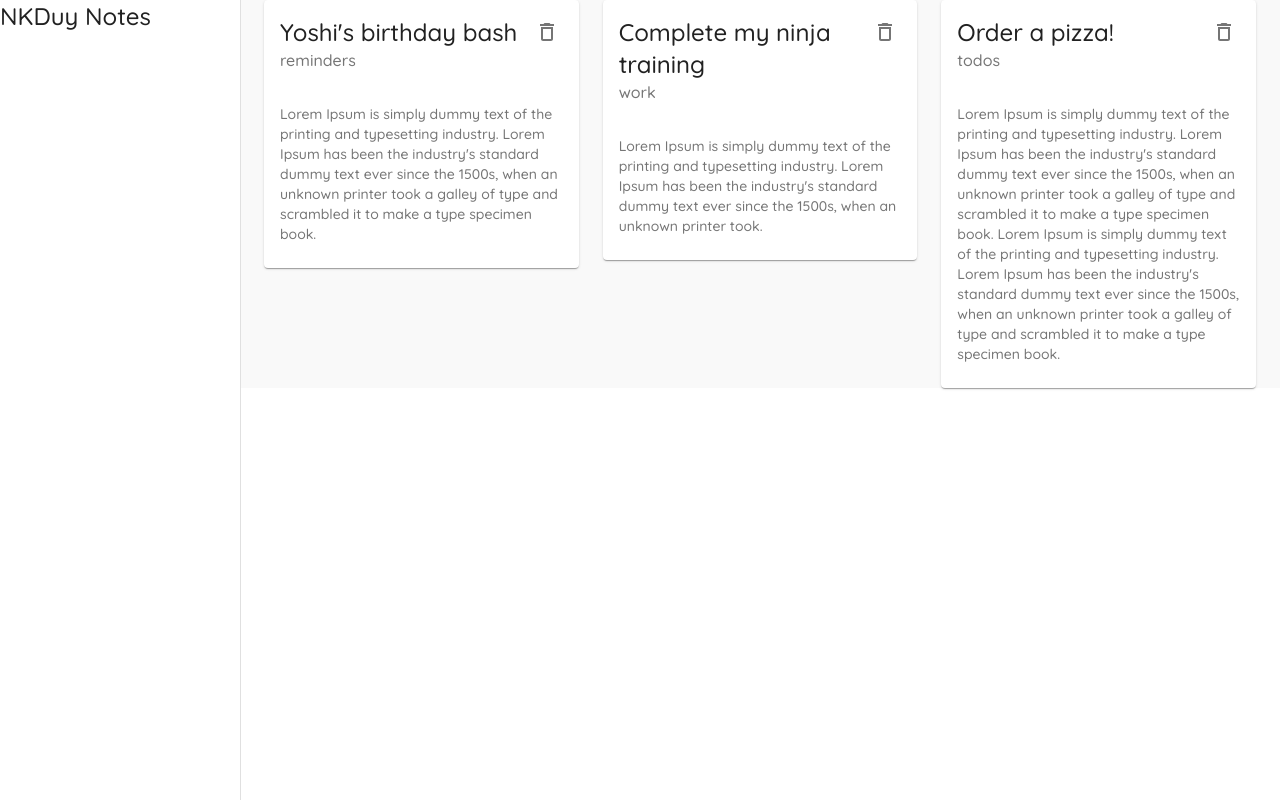
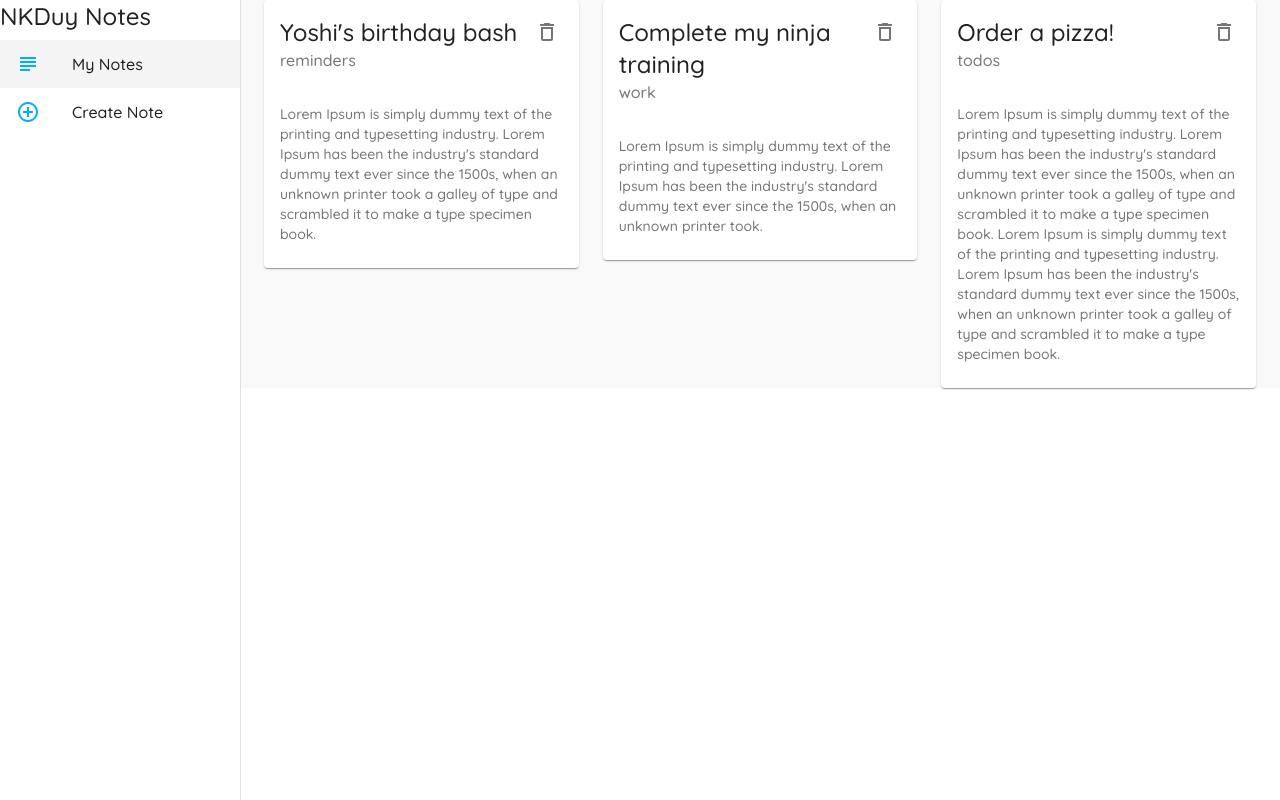
Before and after one commit to khanhduy1407/material-ui-tutorial, a React (Create React App) app: page / in a window 1280 px wide. Built offline with nearby package versions, Linux system fonts and the light colour scheme; data requests are answered from the project's data file.

Commit message:
Lists & List Items

```diff
--- a/src/components/Layout.js
+++ b/src/components/Layout.js
@@ -1,7 +1,13 @@
 import React from 'react'
+import { useHistory, useLocation } from 'react-router-dom'
 import { makeStyles } from '@material-ui/core'
 import Drawer from '@material-ui/core/Drawer'
 import Typography from '@material-ui/core/Typography'
+import List from '@material-ui/core/List'
+import ListItem from '@material-ui/core/ListItem'
+import ListItemIcon from '@material-ui/core/ListItemIcon'
+import ListItemText from '@material-ui/core/ListItemText'
+import { SubjectOutlined, AddCircleOutlineOutlined } from '@material-ui/icons'
 
 const drawerWidth = 240
 
@@ -18,11 +24,29 @@
   },
   root: {
     display: 'flex'
+  },
+  active: {
+    backgroundColor: "#f4f4f4"
   }
 })
 
 export default function Layout({ children }) {
   const classes = useStyle()
+  const history = useHistory()
+  const location = useLocation()
+
+  const menuItem = [
+    {
+      text: "My Notes",
+      icon: <SubjectOutlined color="secondary" />,
+      path: "/"
+    },
+    {
+      text: "Create Note",
+      icon: <AddCircleOutlineOutlined color="secondary" />,
+      path: "/create"
+    }
+  ]
 
   return (
     <div className={classes.root}>
@@ -39,6 +63,21 @@
             NKDuy Notes
           </Typography>
         </div>
+
+        {/* list / links */}
+        <List>
+          {menuItem.map(item => (
+            <ListItem
+              button
+              key={item.text}
+              onClick={() => history.push(item.path)}
+              className={location.pathname == item.path ? classes.active : null}
+            >
+              <ListItemIcon>{item.icon}</ListItemIcon>
+              <ListItemText primary={item.text} />
+            </ListItem>
+          ))}
+        </List>
       </Drawer>
 
       <div className={classes.page}>
```
